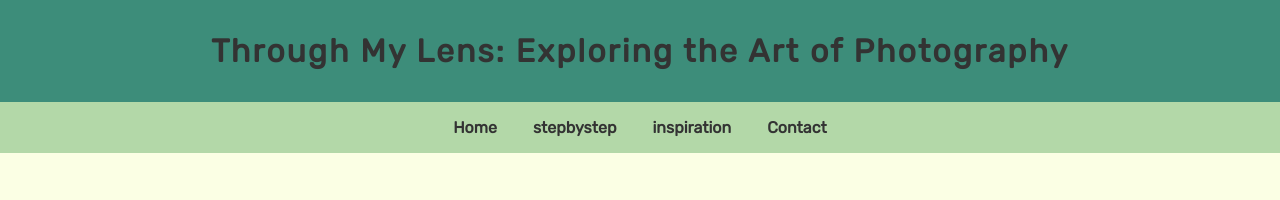
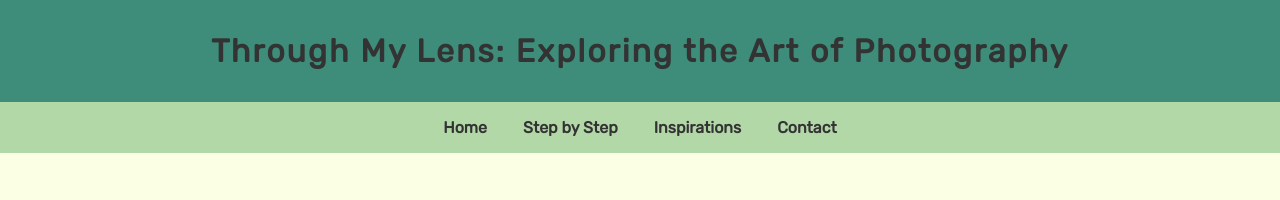
Before and after one commit to PUDDIN18/Puddin-Photography-Museum, a plain HTML site: page index.html in a window 1280 px wide. Shown: the top 200 px of the page. Drawn offline with Linux system fonts and the light colour scheme; grey boxes are pictures that could not be loaded.

Commit message:
Update index.html

```diff
--- a/index.html
+++ b/index.html
@@ -95,8 +95,8 @@
 
 <nav>
   <a href="#">Home</a>
-  <a href="#stepbystep">stepbystep</a>
-  <a href="#inspiration">inspiration</a>
+  <a href="pages/stepbystep.html" class="button">Step by Step</a>
+  <a href="pages/inspiration.html" class="button">Inspirations</a>
   <a href="mailto:muhdamir0618@gmail.com">Contact</a>
 </nav>
 
```
